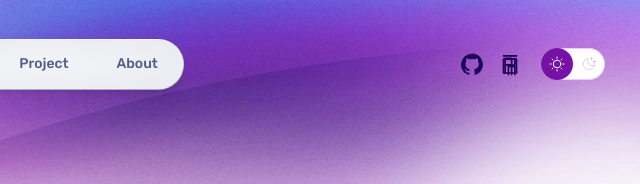
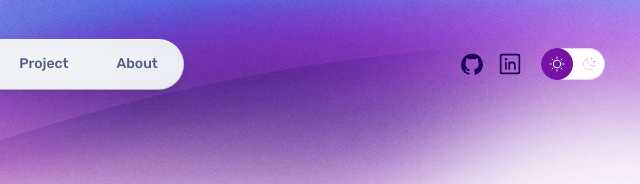
Before and after one commit to bencheikh-mohamed-abderrhmane/Portfolio, an Astro site: page / in a window 1280 px wide. Shown: the top 184 px of the page, 595-1235 px from the left. Built offline with nearby package versions, Linux system fonts and the light colour scheme; Astro itself is replaced by a stand-in of ours.

Commit message:
anthoer one

```diff
--- a/src/components/IconPaths.ts
+++ b/src/components/IconPaths.ts
@@ -35,6 +35,5 @@ export const iconPaths = {
 	'linkedin-logo': `<rect width="184" height="184" x="36" y="36" fill="none" stroke-linecap="round" stroke-linejoin="round" stroke-width="16" rx="8"/><path fill="none" stroke-linecap="round" stroke-linejoin="round" stroke-width="16" d="M120 112v64m-32-64v64m32-36a28 28 0 0 1 56 0v36"/><circle stroke="none" cx="88" cy="80" r="12"/>`,
 	'instagram-logo': `<circle cx="128" cy="128" r="40" fill="none" stroke-miterlimit="10" stroke-width="16"/><rect width="184" height="184" x="36" y="36" fill="none" stroke-linecap="round" stroke-linejoin="round" stroke-width="16" rx="48"/><circle cx="180" cy="76" r="12" stroke="none" />`,
 	'tiktok-logo': `<path fill="none" stroke-linecap="round" stroke-linejoin="round" stroke-width="16" d="M168 106a96 96 0 0 0 56 18V84a56 56 0 0 1-56-56h-40v128a28 28 0 1 1-40-25V89a68 68 0 1 0 80 67Z"/>`,
-	'linkedin-logo': `<path fill="none" stroke-linecap="round" stroke-linejoin="round" stroke-width="16" d="M80 216V136h32v80m0-80h32a32 32 0 0 1 32 32v48m0-80V72m-96 64H80m0 0V72h64v64H80m32 16v80m0-80h32v80m0-80h32v80"/><path fill="none" stroke-linecap="round" stroke-linejoin="round" stroke-width="16" d="M64 80h128M64 48h128M64 216V80M192 80V216m-64 0h32m-64 0h32m-64 0h32m96-80V80"/>`,
 
 };
--- a/src/components/Nav.astro
+++ b/src/components/Nav.astro
@@ -2,7 +2,7 @@
 import Icon from './Icon.astro';
 import ThemeToggle from './ThemeToggle.astro';
 import type { iconPaths } from './IconPaths';
-import Linkedin from '../../assets/linkedinlogo.png';
+
 
 /** Main menu items */
 const textLinks: { label: string; href: string }[] = [
@@ -16,7 +16,7 @@ const iconLinks: { label: string; href: string; icon: keyof typeof iconPaths }[]
 
 
 	{ label: 'GitHub', href: 'https://github.com/bencheikh-mohamed-abderrhmane', icon: 'github-logo' },
-	{label:'Linkedin',href: 'https://www.linkedin.com/in/mohamed-abderrahmane-bencheikh-16093a316?utm_source=share&utm_campaign=share_via&utm_content=profile&utm_medium=android_app', icon: 'linkedin-logo'}
+	{label: 'linkedin',href:'https://www.linkedin.com/in/mohamed-abderrahmane-bencheikh-16093a316/',icon: 'linkedin-logo'}
 	]
 
 ---
```
